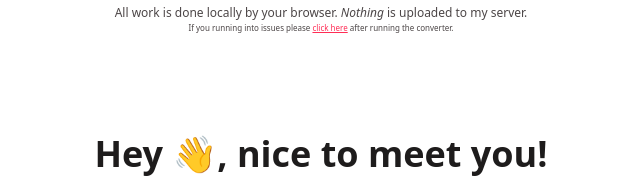
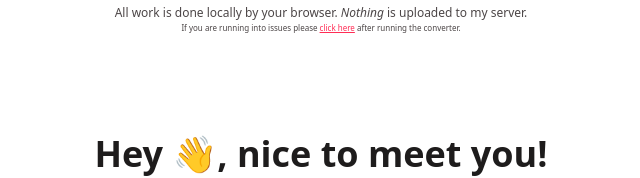
Before and after one commit to ericwolter/apple-healthkit-csv, a website: page src/index.html in a window 1280 px wide. Shown: the part 624-802 px from the top of the page, 319-959 px from the left. Drawn offline with nearby package versions, Linux system fonts and the light colour scheme; files whose address does not match are found by name.

Commit message:
Fixes typo

```diff
--- a/src/index.html
+++ b/src/index.html
@@ -69,7 +69,7 @@ TODO:
             <div id="disclaimer">
                 <p>All work is done locally by your browser. <em>Nothing</em> is uploaded to my server.</p>
                 <div id="debug">
-                    <div>If you running into issues please <a id="showdebug" href="#">click here</a> after running the converter.</div>
+                    <div>If you are running into issues please <a id="showdebug" href="#">click here</a> after running the converter.</div>
                     <div id="debuglog" style="display: none">
                         <textarea id="logtext"></textarea>
                         <p>
```
